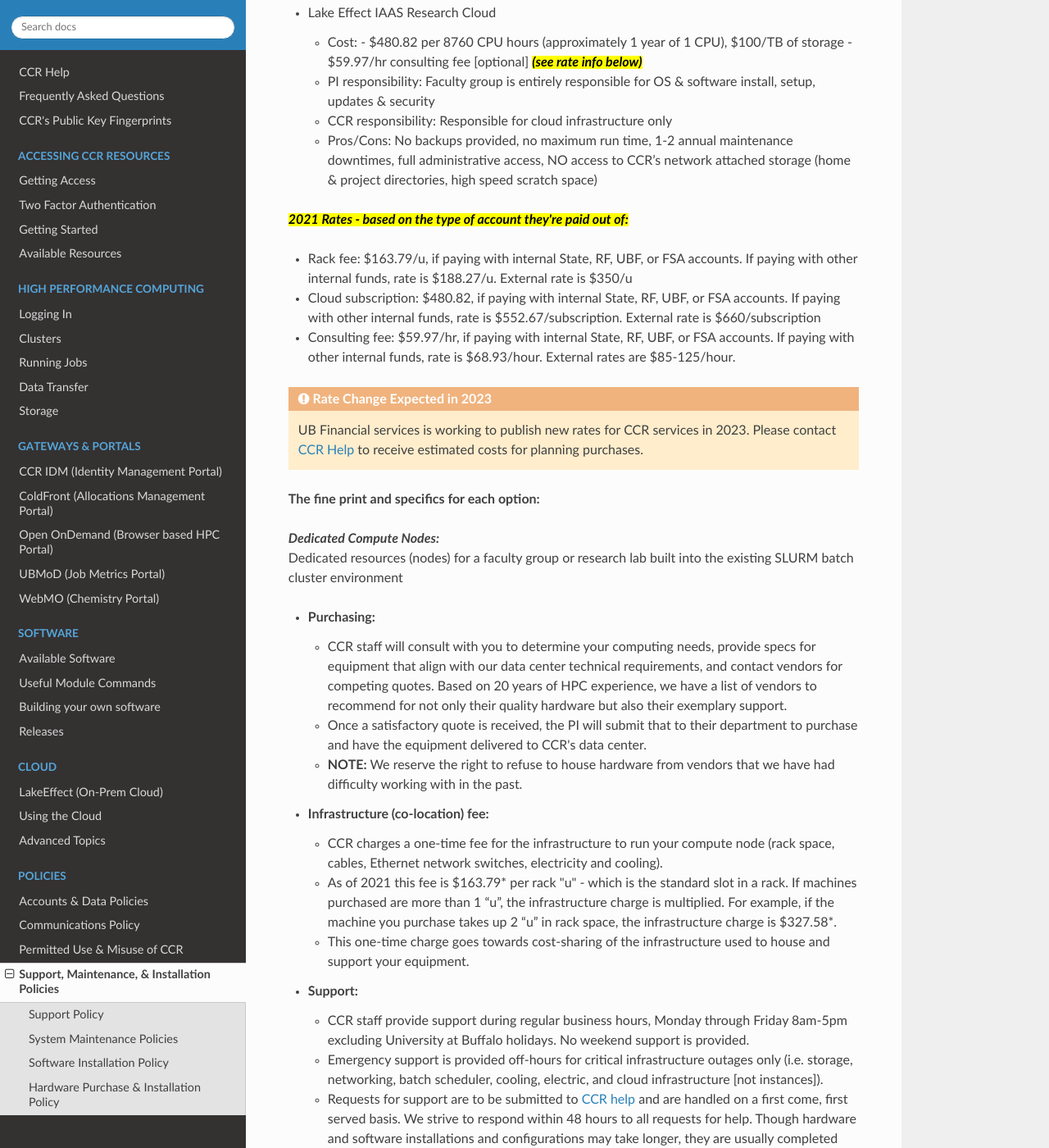
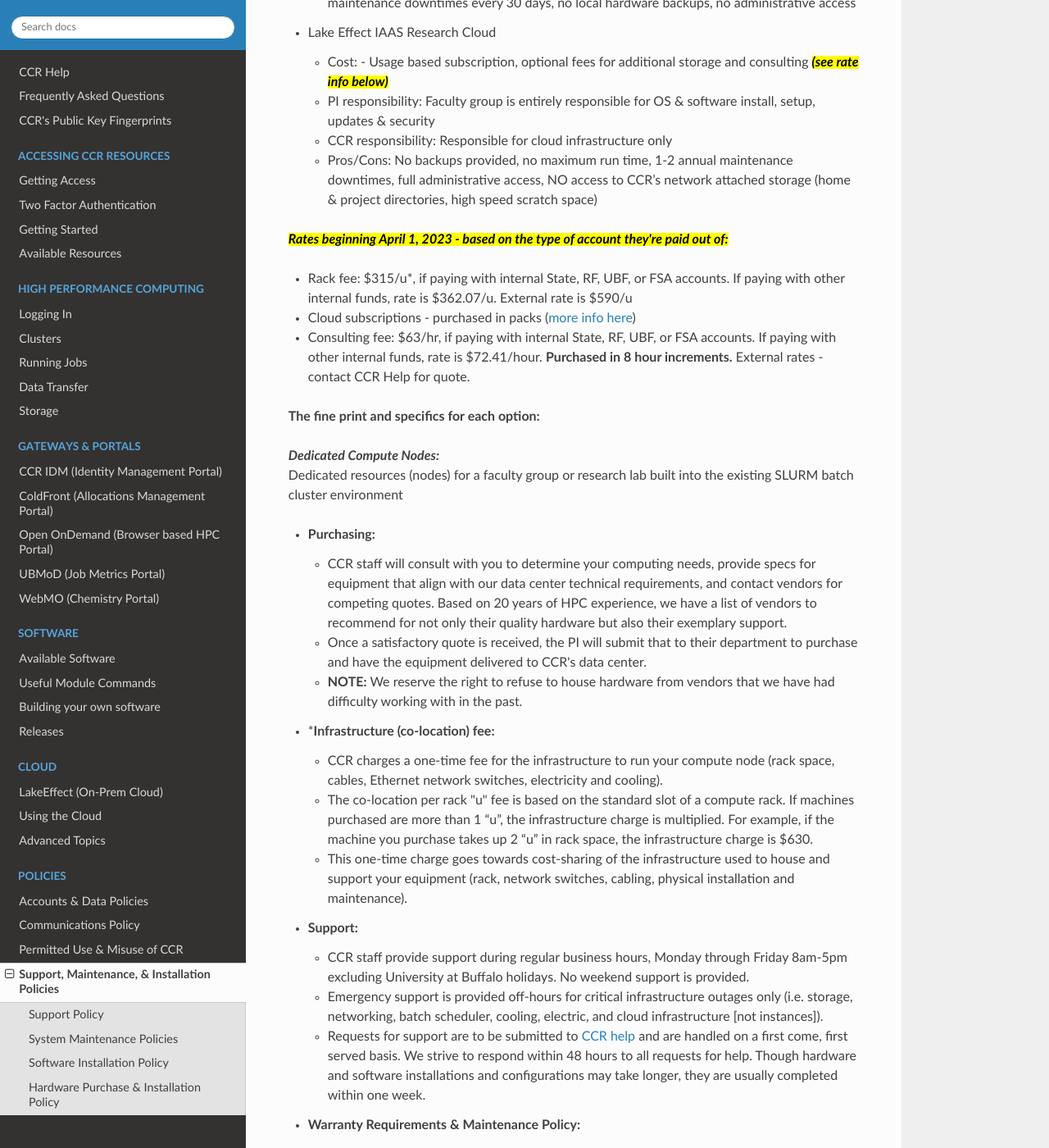
Before and after one commit to ubccr/ccrdocs, an MkDocs documentation site: the page built from pages/policies/support.md, in a window 1280 px wide and 1400 px high, scrolled down 3218 px. Shown: the whole window at 82% size. Built offline with MkDocs 1.6.1, drawn with Linux system fonts in a browser that asks for light colours; nearby versions of some CDN libraries; some of the changed text lies outside the part shown.

Commit message:
fixes to GPU info, updates to rates

```diff
--- a/pages/policies/support.md
+++ b/pages/policies/support.md
@@ -72,26 +72,22 @@ CCR is able to provide the following options to faculty groups:
 **Comparing the Options:**
 
 - Dedicated compute nodes
-    - Cost: $163.79/u one time fee PLUS the cost of the compute node ==(see rate info below)==
-    - PI responsibility: None, except facilitating the compute node purchase with your department
+    - Cost: One time co-location fee **PLUS the cost of the compute node** ==(see rate info below)==
+    - PI responsibility: None, except facilitating the compute node purchase and delivery with your department
     - CCR responsibility: Physical hardware install/maintenance/repairs, operating system and software install, updates, security
     - Pros/Cons:  Same setup as compute nodes in UB academic cluster, access to CCR’s network attached storage (home & project directories, high speed scratch space), no long term storage on local disks, no local software installations, maximum job runtime of 30 days, maintenance downtimes every 30 days, no local hardware backups, no administrative access
 
 - Lake Effect IAAS Research Cloud
-    - Cost: - $480.82 per 8760 CPU hours (approximately 1 year of 1 CPU), $100/TB of storage - $59.97/hr consulting fee [optional] ==(see rate info below)==
+    - Cost: - Usage based subscription, optional fees for additional storage and consulting ==(see rate info below)==
     - PI responsibility: Faculty group is entirely responsible for OS & software install, setup, updates & security
     - CCR responsibility: Responsible for cloud infrastructure only
     - Pros/Cons:  No backups provided, no maximum run time, 1-2 annual maintenance downtimes, full administrative access, NO access to CCR’s network attached storage (home & project directories, high speed scratch space)
 
-==**2021 Rates - based on the type of account they're paid out of:**==
+==**Rates beginning April 1, 2023 - based on the type of account they're paid out of:**==
 
-- Rack fee: $163.79/u, if paying with internal State, RF, UBF, or FSA accounts. If paying with other internal funds, rate is $188.27/u.  External rate is $350/u
-- Cloud subscription: $480.82, if paying with internal State, RF, UBF, or FSA accounts. If paying with other internal funds, rate is $552.67/subscription.  External rate is $660/subscription
-- Consulting fee:  $59.97/hr, if paying with internal State, RF, UBF, or FSA accounts. If paying with other internal funds, rate is $68.93/hour.  External rates are $85-125/hour.
-
-!!! Warning "Rate Change Expected in 2023"
-    UB Financial services is working to publish new rates for CCR services in 2023.  Please contact [CCR Help](../help.md) to receive estimated costs for planning purchases.
-
+- Rack fee: $315/u*, if paying with internal State, RF, UBF, or FSA accounts. If paying with other internal funds, rate is $362.07/u.  External rate is $590/u
+- Cloud subscriptions - purchased in packs ([more info here](../cloud/lake-effect.md#subscriptions))
+- Consulting fee:  $63/hr, if paying with internal State, RF, UBF, or FSA accounts. If paying with other internal funds, rate is $72.41/hour.  **Purchased in 8 hour increments.**  External rates - contact CCR Help for quote.
 
 **The fine print and specifics for each option:**
 
@@ -104,10 +100,10 @@ Dedicated resources (nodes) for a faculty group or research lab built into the e
     - Once a satisfactory quote is received, the PI will submit that to their department to purchase and have the equipment delivered to CCR's data center.
     - **NOTE:** We reserve the right to refuse to house hardware from vendors that we have had difficulty working with in the past.
 
-- **Infrastructure (co-location) fee:**
+- ***Infrastructure (co-location) fee:**
     - CCR charges a one-time fee for the infrastructure to run your compute node (rack space, cables, Ethernet network switches, electricity and cooling).
-    - As of 2021 this fee is $163.79* per rack "u" - which is the standard slot in a rack. If machines purchased are more than 1 “u”, the infrastructure charge is multiplied. For example, if the machine you purchase takes up 2 “u” in rack space, the infrastructure charge is $327.58*.
-    - This one-time charge goes towards cost-sharing of the infrastructure used to house and support your equipment.
+    - The co-location per rack "u" fee is based on the standard slot of a compute rack. If machines purchased are more than 1 “u”, the infrastructure charge is multiplied. For example, if the machine you purchase takes up 2 “u” in rack space, the infrastructure charge is $630.
+    - This one-time charge goes towards cost-sharing of the infrastructure used to house and support your equipment (rack, network switches, cabling, physical installation and maintenance).
 
 - **Support:**
     - CCR staff provide support during regular business hours, Monday through Friday 8am-5pm excluding University at Buffalo holidays. No weekend support is provided.
```
Also changed, not shown: pages/cloud/lake-effect.md (+1 -1 lines), pages/hpc/jobs.md (+2 -1 lines), pages/hpc/login.md (+0 -1 lines).
